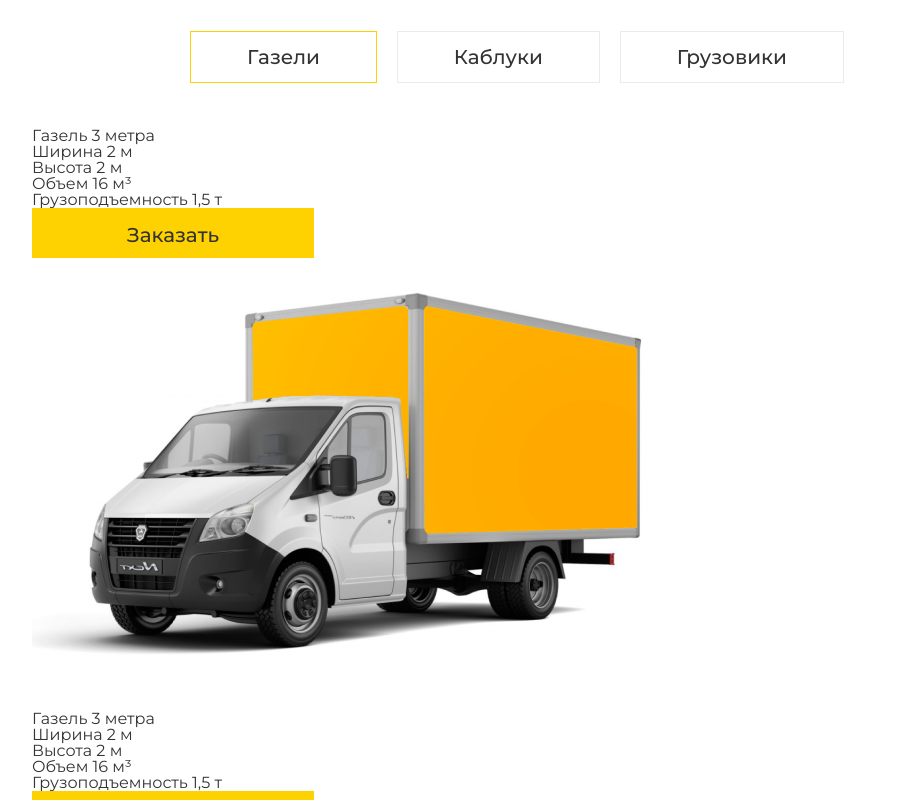
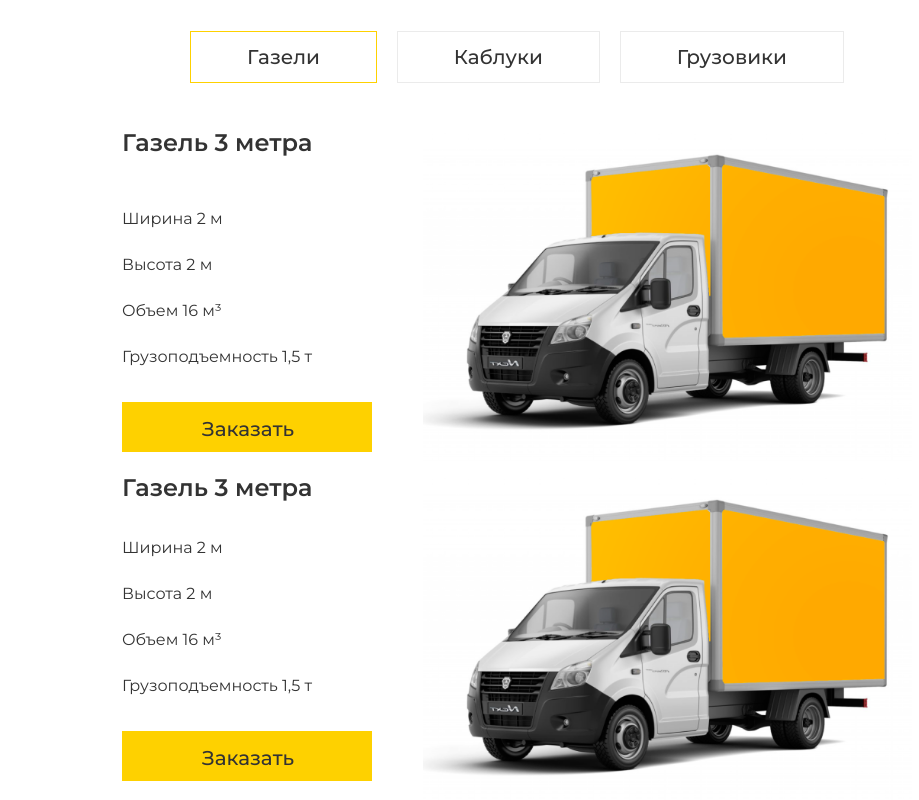
Before and after one commit to aZaqwer/FLEX008, a website: page #src/index.html in a window 1280 px wide. Shown: the part 2020-2820 px from the top of the page, without its empty margins (123-1042 px from the left). Drawn offline with nearby package versions, Linux system fonts and the light colour scheme; files that its build step writes are made by us from their sources; files whose address does not match are found by name; a web font is replaced by a local one.

Commit message:
'update'

```diff
--- a/#src/index.html
+++ b/#src/index.html
@@ -160,12 +160,14 @@
                                     <div class="slider-item__body">
                                         <div class="slider-item__title">Газель 3 метра</div>
                                         <ul class="slider-item__list">
-                                            <li>Ширина 2 м</li>
+                                            <li class="_icon-check">Ширина 2 м</li>
                                             <li>Высота 2 м</li>
                                             <li>Объем 16 м³</li>
                                             <li>Грузоподъемность 1,5 т</li>
                                         </ul>
-                                        <a href="" class="slider-item__btn btn btn_y">Заказать</a>
+                                        <div class="slider-item__button">
+                                            <a href="" class="slider-item__btn btn btn_y">Заказать</a>
+                                        </div>
                                     </div>
                                     <div class="slider-item__image">
                                         <img src="img/avtopark/gazel.png" alt="">
@@ -182,7 +184,9 @@
                                             <li>Объем 16 м³</li>
                                             <li>Грузоподъемность 1,5 т</li>
                                         </ul>
-                                        <a href="" class="slider-item__btn btn btn_y">Заказать</a>
+                                        <div class="slider-item__button">
+                                            <a href="" class="slider-item__btn btn btn_y">Заказать</a>
+                                        </div>
                                     </div>
                                     <div class="slider-item__image">
                                         <img src="img/avtopark/gazel.png" alt="">
@@ -199,7 +203,9 @@
                                             <li>Объем 16 м³</li>
                                             <li>Грузоподъемность 1,5 т</li>
                                         </ul>
-                                        <a href="" class="slider-item__btn btn btn_y">Заказать</a>
+                                        <div class="slider-item__button">
+                                            <a href="" class="slider-item__btn btn btn_y">Заказать</a>
+                                        </div>
                                     </div>
                                     <div class="slider-item__image">
                                         <img src="img/avtopark/gazel.png" alt="">
--- a/#src/scss/home.scss
+++ b/#src/scss/home.scss
@@ -466,6 +466,7 @@
     // .avtopark__slide
 
     &__slide {
+        padding: 0px 90px;
     }
 }
 
@@ -479,32 +480,60 @@
     // .slider__item
 
     &__item {
+        display: flex;
     }
 }
 .slider-item {
     // .slider-item__body
 
     &__body {
+        display: flex;
+        flex-direction: column;
+        flex: 1 1 50%;
     }
 
     // .slider-item__title
 
     &__title {
+        font-weight: 600;
+        font-size: 24px;
+        line-height: 29px;
+        margin: 0px 0px 35px 0px;
     }
 
     // .slider-item__list
 
     &__list {
+        font-size: 16px;
+        line-height: 21px;
+        margin: 0px 0px 35px 0px;
+        li {
+            margin: 0px 0px 25px 0px;
+            &:last-child {
+                margin: 0;
+            }
+        }
+    }
+
+    // .slider-item__button
+
+    &__button {
+        width: 250px;
     }
 
     // .slider-item__btn
 
     &__btn {
+        max-width: 100%;
+        padding: 15px 80px;
     }
 
     // .slider-item__image
 
     &__image {
+        img {
+            max-width: 100%;
+        }
     }
 }
 .swiper-button-prev {
```
